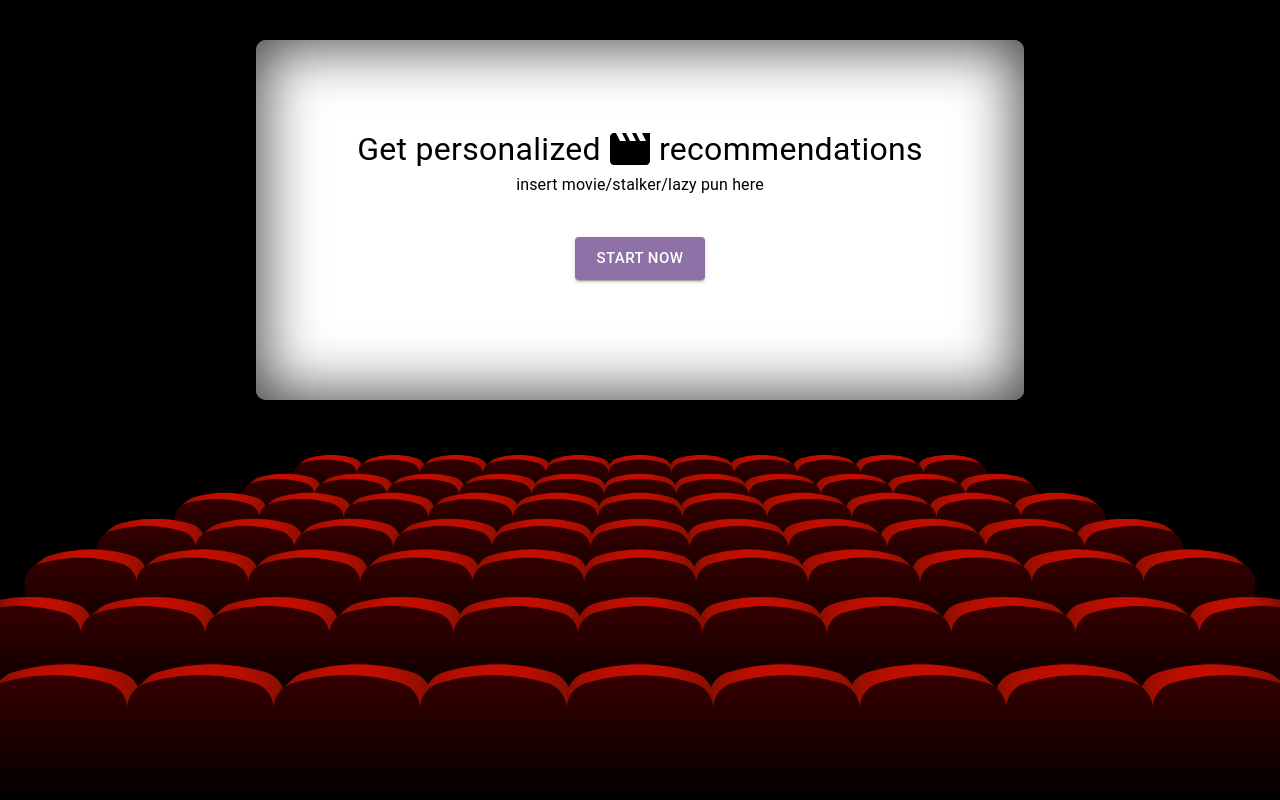
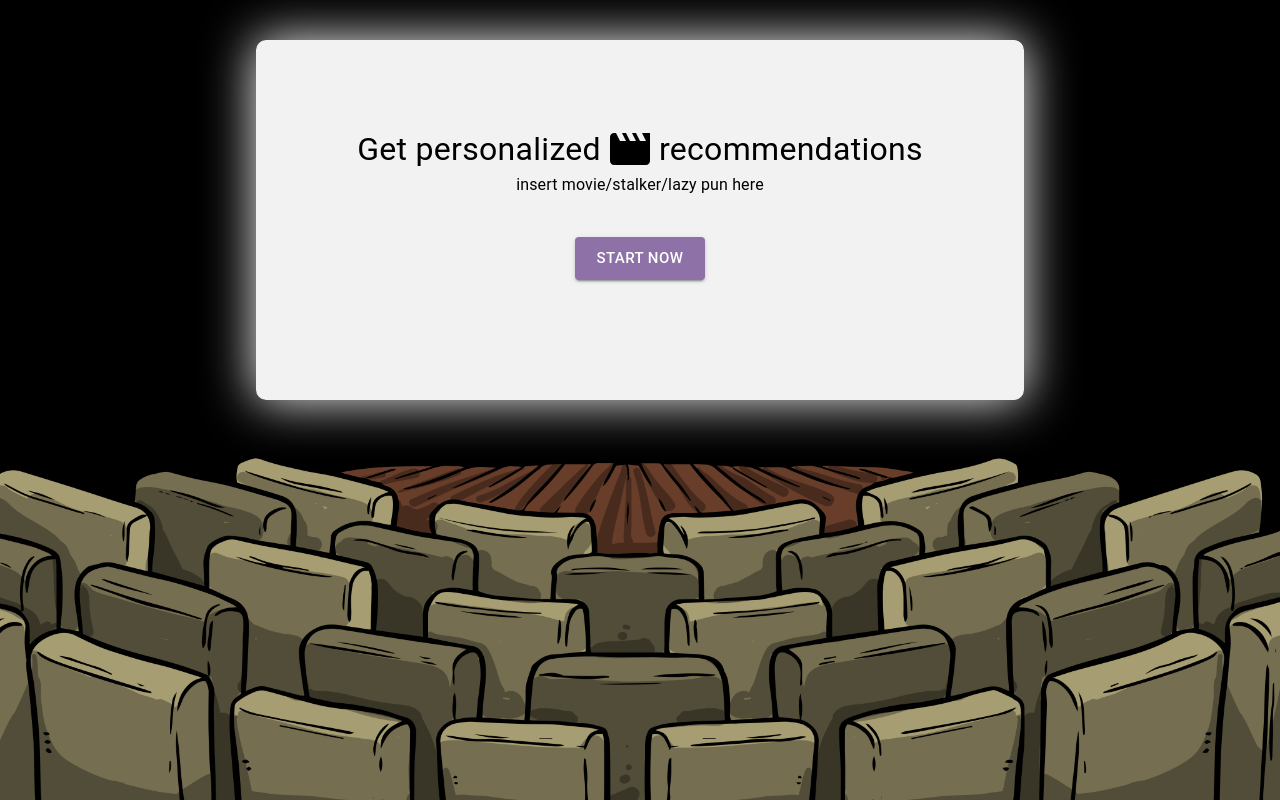
Before and after one commit to xhuliodo/couch-potatoes, a React (Create React App) app in the folder client/: page / in a window 1280 px wide. Built offline with nearby package versions, Linux system fonts and the light colour scheme; no server answers.

Commit message:
landing page is officially done

```diff
--- a/client/src/App.js
+++ b/client/src/App.js
@@ -13,7 +13,7 @@ import { QueryClient, QueryClientProvider } from "react-query";
 // import { ReactQueryDevtools } from "react-query/devtools";
 
 // app routing
-import { Router, Route, Switch } from "react-router-dom";
+import { Router } from "react-router-dom";
 import history from "./utils/history";
 
 // pages and components
--- a/client/src/pages/WelcomePage.js
+++ b/client/src/pages/WelcomePage.js
@@ -4,7 +4,8 @@ import { ConfirmationNumber, Movie } from "@material-ui/icons";
 import { useEffect, useState } from "react";
 import { useHistory, useLocation } from "react-router-dom";
 
-import cinema from "../utils/cinema.jpg";
+import cinema from "../utils/cinema.png";
+import background from "../utils/background.svg";
 import "./WelcomePage.scss";
 
 export default function WelcomePage() {
@@ -14,7 +15,7 @@ export default function WelcomePage() {
   const [cinemaBackground, setCinemaBackground] = useState(`url(${cinema})`);
   useEffect(() => {
     if (location.pathname === "/") {
-      setCinemaBackground(`url${cinema}`);
+      setCinemaBackground(`url${background}`);
     } else {
       setCinemaBackground("");
     }
@@ -61,8 +62,10 @@ export default function WelcomePage() {
         justifyContent: "flex-start",
         backgroundImage: cinemaBackground,
         backgroundRepeat: "no-repeat",
-        backgroundSize: "100vw 100vh",
+        backgroundSize: "cover",
+        backgroundPosition: "center center",
       }}
+      className="responsive_background"
     >
       <div className="movie_screen">
         <Typography
--- a/client/src/pages/WelcomePage.scss
+++ b/client/src/pages/WelcomePage.scss
@@ -1,5 +1,5 @@
 .movie_screen {
-  background-color: #fff;
+  background-color: rgba(255, 255, 255, 0.95);
   border-radius: 10px;
   display: flex;
   flex-direction: column;
@@ -10,6 +10,7 @@
   height: 45vh;
   margin-top: 5vh;
   box-shadow: inset 0px 0px 60px 5px rgba(0, 0, 0, 0.75);
+  box-shadow: 0px 0px 50px 1px rgba(255, 255, 255, 0.95);
   @media (max-width: 530px) {
     width: 80vw;
   }
@@ -27,3 +28,9 @@
   color: #000 !important;
   background-color: #fff !important;
 }
+
+.responsive_background {
+  @media (max-width: 800px) {
+    background-position: center center !important;
+  }
+}
```
Also changed, not shown: client/src/utils/background.svg (added), client/src/utils/cinema.png (added).
